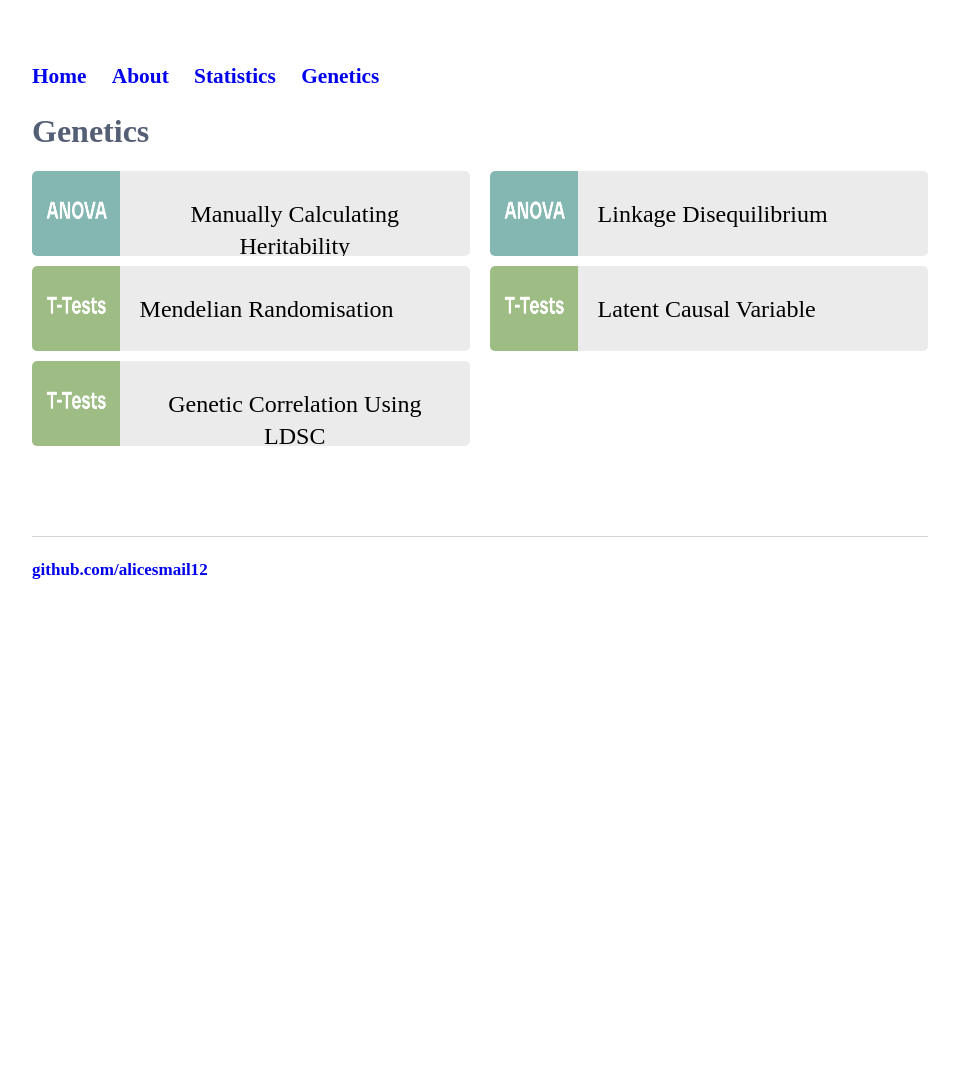
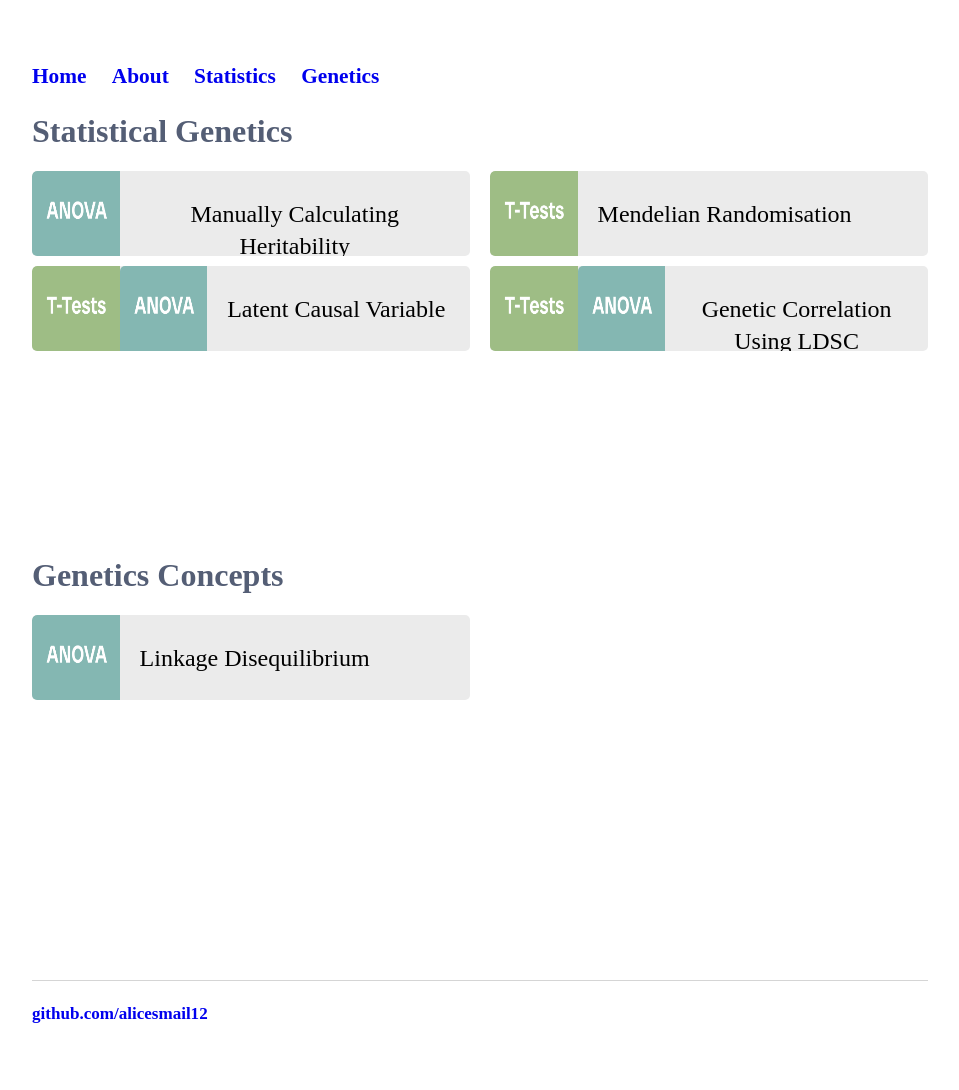
Before and after one commit to alicesmail12/alicesmail12.github.io, a Jekyll site: the page built from Genetics/index.html, in a window 1280 px wide. Shown: the whole page, without its empty margins (160-1119 px from the left). Built offline with Jekyll 4.4.1, drawn with Linux system fonts in a browser that asks for light colours; some web fonts are replaced; before the commit the page ends 900 px from its top, so only the background shows below that.

Commit message:
Update index.html

```diff
--- a/Genetics/index.html
+++ b/Genetics/index.html
@@ -76,7 +76,7 @@ a:hover {
 
 </style>
 <div class="container">
-<h1>Genetics</h1>
+<h1>Statistical Genetics</h1>
 <body>
     <div class="portfolio">
         <div class="grid-item">
@@ -84,14 +84,6 @@ a:hover {
                 <img class="imagefit" src='images/buttons-02.png'/>
 		<img class="imagefit2" src='images/buttons-01.png'/>
                 <buttontext>Manually Calculating Heritability</buttontext>
-            </a>
-
-        </div>
-        <div class="grid-item">
-            <a href="https://alicesmail12.github.io/Genetics/Linkage-Disequilibrium.html"  type="button" class="button">
-                <img class="imagefit" src='images/buttons-02.png'/>
-		<img class="imagefit2" src='images/buttons-01.png'/>
-                <buttontext>Linkage Disequilibrium</buttontext>
             </a>
         </div>
         <div class="grid-item">
@@ -103,17 +95,29 @@ a:hover {
 	<div class="grid-item">
             <a href="https://alicesmail12.github.io/Genetics/Latent-Causal-Variable.html"  type="button" class="button">
                 <img class="imagefit" src='images/buttons-01.png'/>
+		<img class="imagefit" src='images/buttons-02.png'/>
                 <buttontext>Latent Causal Variable</buttontext>
             </a>
         </div>
 	<div class="grid-item">
             <a href="https://alicesmail12.github.io/Genetics/Genetic-Correlation-Using-LDSC.html"  type="button" class="button">
                 <img class="imagefit" src='images/buttons-01.png'/>
+		<img class="imagefit" src='images/buttons-02.png'/>
                 <buttontext>Genetic Correlation Using LDSC</buttontext>
             </a>
         </div>
-
-
+    </div>
+</body>
+<h1>Genetics Concepts</h1>
+<body>
+    <div class="portfolio">
+        <div class="grid-item">
+            <a href="https://alicesmail12.github.io/Genetics/Linkage-Disequilibrium.html"  type="button" class="button">
+                <img class="imagefit" src='images/buttons-02.png'/>
+		<img class="imagefit2" src='images/buttons-01.png'/>
+                <buttontext>Linkage Disequilibrium</buttontext>
+            </a>
+        </div>
     </div>
 </body>
 </div>
```
